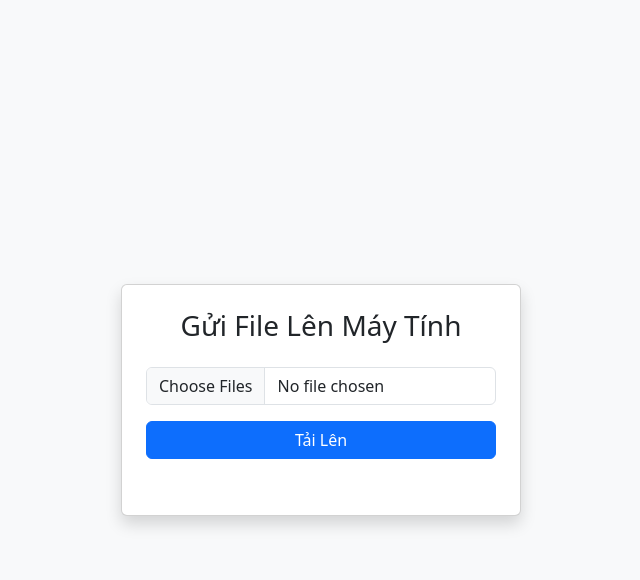
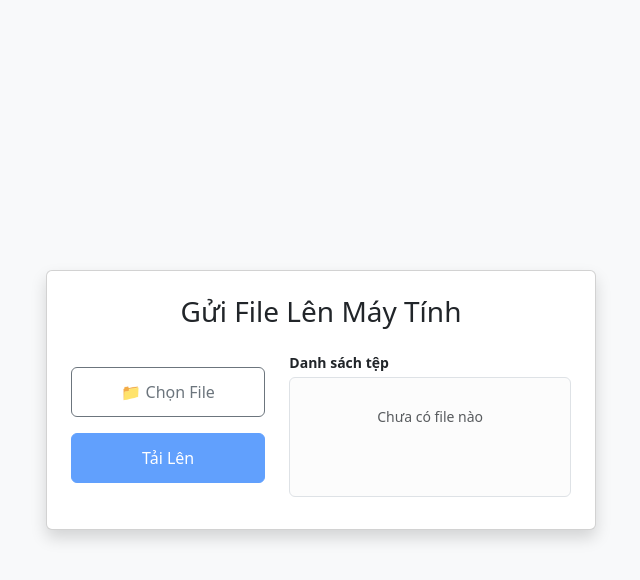
Before and after one commit to hoang0203/transmit-file-from-device-to-server, a FastAPI app: template templates/index.html in a window 1280 px wide. Shown: the top 580 px of the page, without its empty margins (319-959 px from the left). Run offline with FastAPI, Linux system fonts and the light colour scheme; the template is opened without the code that fills it, so the values that code supplies are empty; parts of the project's set-up code (start-up, migrations or seed data) failed here and were passed over.

Commit message:
feat(UI): update-UI

```diff
--- a/static/script.js
+++ b/static/script.js
@@ -1,3 +1,97 @@
+// Dùng DataTransfer để lưu trữ và quản lý danh sách file có thể thêm/xóa
+let dataTransfer = new DataTransfer();
+
+// Kích hoạt thẻ input ẩn
+function triggerFileInput() {
+    document.getElementById('fileInput').click();
+}
+
+// Bắt sự kiện khi người dùng chọn file
+document.addEventListener("DOMContentLoaded", function() {
+    const fileInput = document.getElementById('fileInput');
+
+    if (fileInput) {
+        fileInput.addEventListener('change', function() {
+            // Khi chọn file mới, ta thay thế danh sách cũ bằng danh sách mới
+            dataTransfer = new DataTransfer();
+            for (let i = 0; i < fileInput.files.length; i++) {
+                dataTransfer.items.add(fileInput.files[i]);
+            }
+            updateFileListUI();
+        });
+    }
+});
+
+// Hàm Xóa 1 file khỏi danh sách dựa trên vị trí (index)
+function removeFile(index) {
+    const fileInput = document.getElementById('fileInput');
+    const newDataTransfer = new DataTransfer();
+
+    // Copy tất cả file sang danh sách mới, NGOẠI TRỪ file bị xóa
+    for (let i = 0; i < dataTransfer.files.length; i++) {
+        if (i !== index) {
+            newDataTransfer.items.add(dataTransfer.files[i]);
+        }
+    }
+
+    dataTransfer = newDataTransfer; // Cập nhật lại biến toàn cục
+    fileInput.files = dataTransfer.files; // Gắn lại vào thẻ input thật
+    updateFileListUI(); // Vẽ lại giao diện
+}
+
+// Hàm vẽ danh sách file ra HTML và quản lý nút Tải Lên
+function updateFileListUI() {
+    const listContainer = document.getElementById('fileListContainer');
+    const uploadBtn = document.getElementById('uploadBtn');
+    const fileInput = document.getElementById('fileInput');
+    const files = dataTransfer.files;
+
+    // Lấy danh sách đuôi file hợp lệ từ thuộc tính accept của input
+    const allowedExtensions = fileInput.getAttribute('accept').split(',').map(ext => ext.trim().toLowerCase());
+
+    listContainer.innerHTML = '';
+
+    if (files.length === 0) {
+        listContainer.innerHTML = '<div class="text-muted small text-center mt-4">Chưa có file nào</div>';
+        uploadBtn.disabled = true;
+        return;
+    }
+
+    let hasInvalidFile = false; // Cờ kiểm tra xem có file nào lỗi không
+
+    for (let i = 0; i < files.length; i++) {
+        const file = files[i];
+        const fileName = file.name;
+        const fileExt = "." + fileName.split('.').pop().toLowerCase();
+
+        // Kiểm tra tính hợp lệ
+        const isValid = allowedExtensions.includes(fileExt);
+        if (!isValid) hasInvalidFile = true;
+
+        const itemDiv = document.createElement('div');
+        itemDiv.className = 'file-item';
+
+        // Icon báo hiệu: 🟢 hợp lệ, 🔴 không hợp lệ
+        const statusIcon = isValid ? "✅" : "⚠️";
+
+        itemDiv.innerHTML = `
+            <span>${statusIcon} ${fileName.length > 20 ? fileName.substring(0, 15) + "..." : fileName}</span>
+            <button type="button" class="remove-btn" onclick="removeFile(${i})">&times;</button>
+        `;
+        listContainer.appendChild(itemDiv);
+    }
+
+    // Nếu có file không hợp lệ, khóa nút Tải Lên
+    uploadBtn.disabled = hasInvalidFile;
+
+    if (hasInvalidFile) {
+        // Có thể thêm cảnh báo nhỏ cho người dùng
+        listContainer.insertAdjacentHTML('afterbegin',
+            '<div class="text-danger small text-center p-1">⚠️ Có file không được hỗ trợ!</div>');
+    }
+}
+
+// --- HÀM TẢI LÊN GIỮ NGUYÊN HOÀN TOÀN CỦA BẠN ---
 function uploadFile() {
     const fileInput = document.getElementById('fileInput');
     const files = fileInput.files;
@@ -12,11 +106,9 @@ function uploadFile() {
         return;
     }
 
-    // 1. LẤY TOKEN TỪ URL HIỆN TẠI
     const urlParams = new URLSearchParams(window.location.search);
     const token = urlParams.get('token');
 
-    // Chuẩn bị form data
     const formData = new FormData();
     for (let i = 0; i < files.length; i++) {
         formData.append("files", files[i]);
@@ -27,9 +119,6 @@ function uploadFile() {
     statusMessage.innerHTML = "Đang tải lên...";
 
     const xhr = new XMLHttpRequest();
-
-    // 2. GẮN TOKEN VÀO URL KHI GỬI REQUEST
-    // Thay vì open("POST", "/upload", true), hãy dùng:
     xhr.open("POST", "/upload?token=" + encodeURIComponent(token), true);
 
     xhr.upload.onprogress = function(event) {
@@ -57,22 +146,20 @@ function uploadFile() {
     xhr.send(formData);
 }
 
-// Hàm reset lại giao diện như lúc mới mở web
+// --- RESET LẠI GIAO DIỆN CHUẨN XÁC ---
 function resetForm() {
-    // Xóa file cũ trong thẻ input
     document.getElementById('fileInput').value = "";
+    dataTransfer = new DataTransfer(); // Reset biến quản lý file
+    updateFileListUI(); // Reset UI danh sách
 
-    // Hiện lại khu vực chọn file và tải lên
     document.getElementById('uploadSection').classList.remove('d-none');
 
-    // Ẩn và reset thanh tiến trình
     document.getElementById('progressContainer').classList.add('d-none');
     const progressBar = document.getElementById('progressBar');
     progressBar.style.width = "0%";
     progressBar.innerText = "0%";
     progressBar.classList.remove('bg-success');
 
-    // Xóa tin nhắn trạng thái và ẩn chính nút "Tải Thêm"
     document.getElementById('statusMessage').innerHTML = "";
     document.getElementById('resetBtn').classList.add('d-none');
 }
--- a/static/style.css
+++ b/static/style.css
@@ -1,10 +1,54 @@
-/* Định dạng kích thước thẻ Card chính */
+/* Mở rộng thẻ card để đủ chỗ cho 2 cột */
 .main-card {
     width: 100%;
-    max-width: 400px;
+    max-width: 550px;
 }
 
-/* Định dạng chiều cao thanh tiến trình upload */
+/* Định dạng chiều cao thanh tiến trình */
 .upload-progress {
     height: 25px;
 }
+
+/* --- CSS MỚI CHO DANH SÁCH FILE --- */
+.file-list-scroll {
+    height: 120px; /* Chiều cao cố định để tạo thanh cuộn */
+    overflow-y: auto;
+    background-color: #fcfcfc;
+}
+
+/* Tùy chỉnh thanh cuộn cho mượt mà (chỉ hỗ trợ Webkit như Chrome, Safari) */
+.file-list-scroll::-webkit-scrollbar {
+    width: 6px;
+}
+.file-list-scroll::-webkit-scrollbar-thumb {
+    background-color: #ccc;
+    border-radius: 4px;
+}
+
+/* Từng dòng file trong danh sách */
+.file-item {
+    display: flex;
+    justify-content: space-between;
+    align-items: center;
+    padding: 6px 10px;
+    border-bottom: 1px solid #eaeaea;
+    font-size: 13px;
+    color: #333;
+}
+.file-item:last-child {
+    border-bottom: none;
+}
+
+/* Nút Xóa (dấu X) */
+.remove-btn {
+    cursor: pointer;
+    color: #888;
+    background: none;
+    border: none;
+    font-size: 16px;
+    padding: 0 5px;
+    line-height: 1;
+}
+.remove-btn:hover {
+    color: red;
+}
--- a/templates/index.html
+++ b/templates/index.html
@@ -11,18 +11,29 @@
     <div class="card shadow p-4 main-card">
         <h3 class="text-center mb-4">Gửi File Lên Máy Tính</h3>
 
-        <div id="uploadSection">
-            <input type="file" id="fileInput" class="form-control mb-3" accept=".jpg,.jpeg,.png,.mp4,.pdf,.docx,.txt,.text,.mp3,.mov" multiple>
-            <button id="uploadBtn" class="btn btn-primary w-100 mb-3" onclick="uploadFile()">Tải Lên</button>
+        <div id="uploadSection" class="row">
+            <div class="col-sm-5 d-flex flex-column justify-content-center mb-3 mb-sm-0">
+                <input type="file" id="fileInput" class="d-none" accept=".jpg,.jpeg,.png,.mp4,.pdf,.docx,.txt,.text,.mp3,.mov" multiple>
+
+                <button type="button" id="selectFileBtn" class="btn btn-outline-secondary w-100 mb-3" style="height: 50px; font-weight: 500;" onclick="triggerFileInput()">📁 Chọn File</button>
+                <button id="uploadBtn" class="btn btn-primary w-100" style="height: 50px; font-weight: 500;" onclick="uploadFile()" disabled>Tải Lên</button>
+            </div>
+
+            <div class="col-sm-7">
+                <p class="mb-1 fw-bold text-center text-sm-start text-dark" style="font-size: 14px;">Danh sách tệp</p>
+                <div id="fileListContainer" class="border rounded file-list-scroll p-1">
+                    <div class="text-muted small text-center mt-4">Chưa có file nào</div>
+                </div>
+            </div>
         </div>
 
-        <div class="progress d-none mb-3 upload-progress" id="progressContainer">
+        <div class="progress d-none mt-4 mb-3 upload-progress" id="progressContainer">
             <div id="progressBar" class="progress-bar progress-bar-striped progress-bar-animated" role="progressbar" style="width: 0%;">0%</div>
         </div>
 
-        <div id="statusMessage" class="text-center fw-bold mb-3"></div>
+        <div id="statusMessage" class="text-center fw-bold mt-2"></div>
 
-        <button id="resetBtn" class="btn btn-outline-primary w-100 d-none" onclick="resetForm()">Tải Thêm File Khác</button>
+        <button id="resetBtn" class="btn btn-outline-primary w-100 d-none mt-3" onclick="resetForm()">Tải Thêm File Khác</button>
     </div>
 
     <script src="{{ url_for('static', path='script.js') }}"></script>
```
